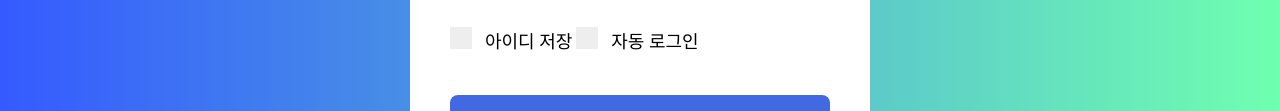
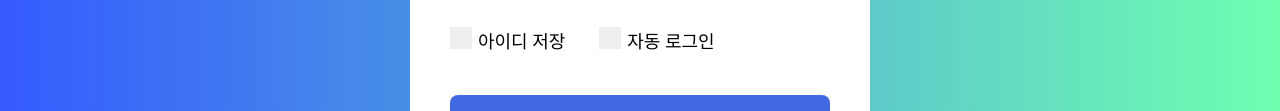
Before and after one commit to kimbora131/sbs_web2, a plain HTML site: page login/login.html in a window 1280 px wide. Shown: the part 529-640 px from the top of the page. Drawn offline with Linux system fonts and the light colour scheme.

Commit message:
과제01

```diff
--- a/login/css/login.css
+++ b/login/css/login.css
@@ -63,12 +63,14 @@ body {
     margin: 30px 0;
 }
 
-
+label {
+    margin-right: 30px;
+}
 /* 아이디저장/자동로그인 글자에 왼쪽 패딩과 아랫쪽 마진을 줌 */
 .input_check {
     display: inline-block;
     position: relative;
-    padding-left: 35px;
+    padding-left: 28px;
     margin-bottom: 12px;
     /* 커서는 체크박스에 마우스가 가면 손가락으로 가리키는 모양으로 바뀜 */
     cursor: pointer;
```
